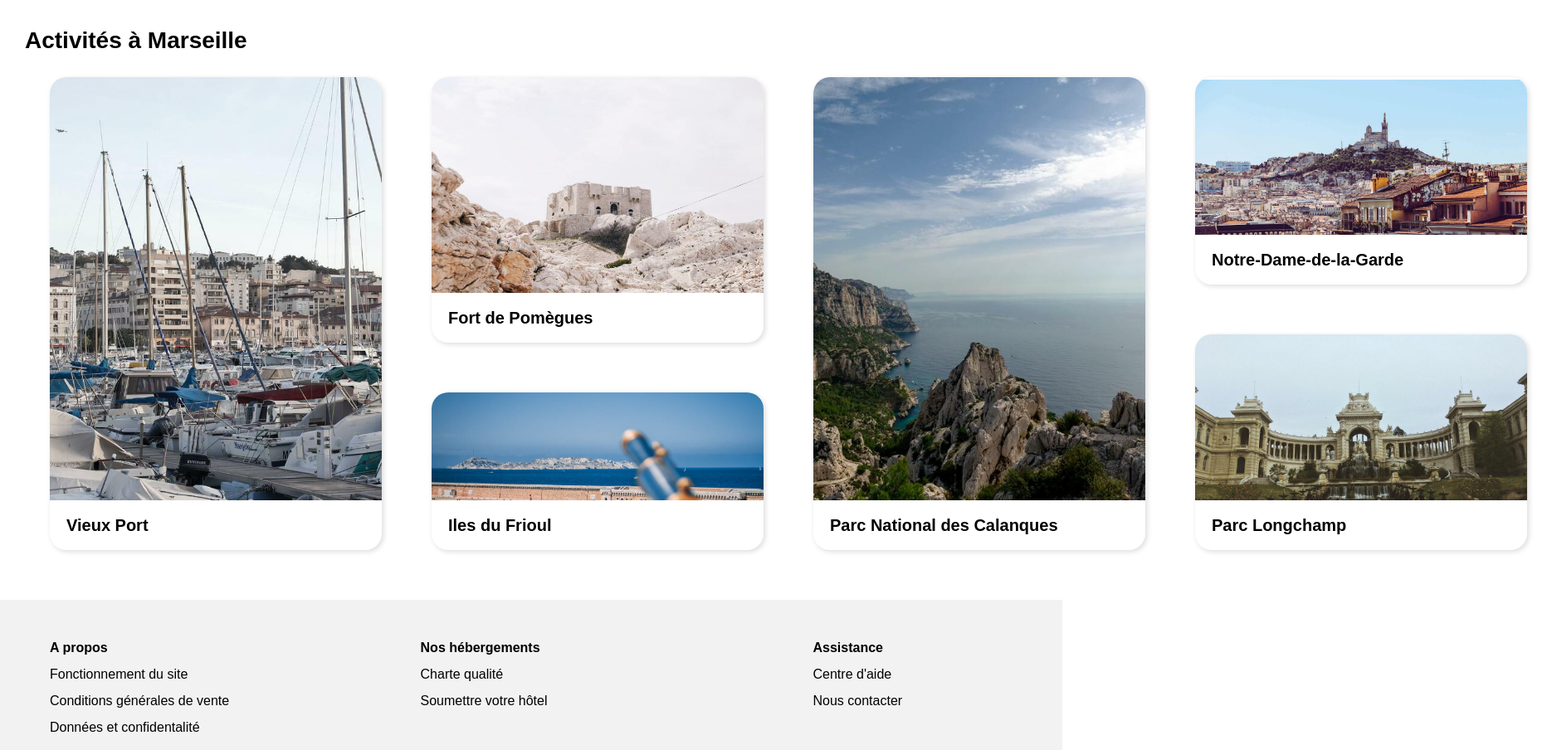
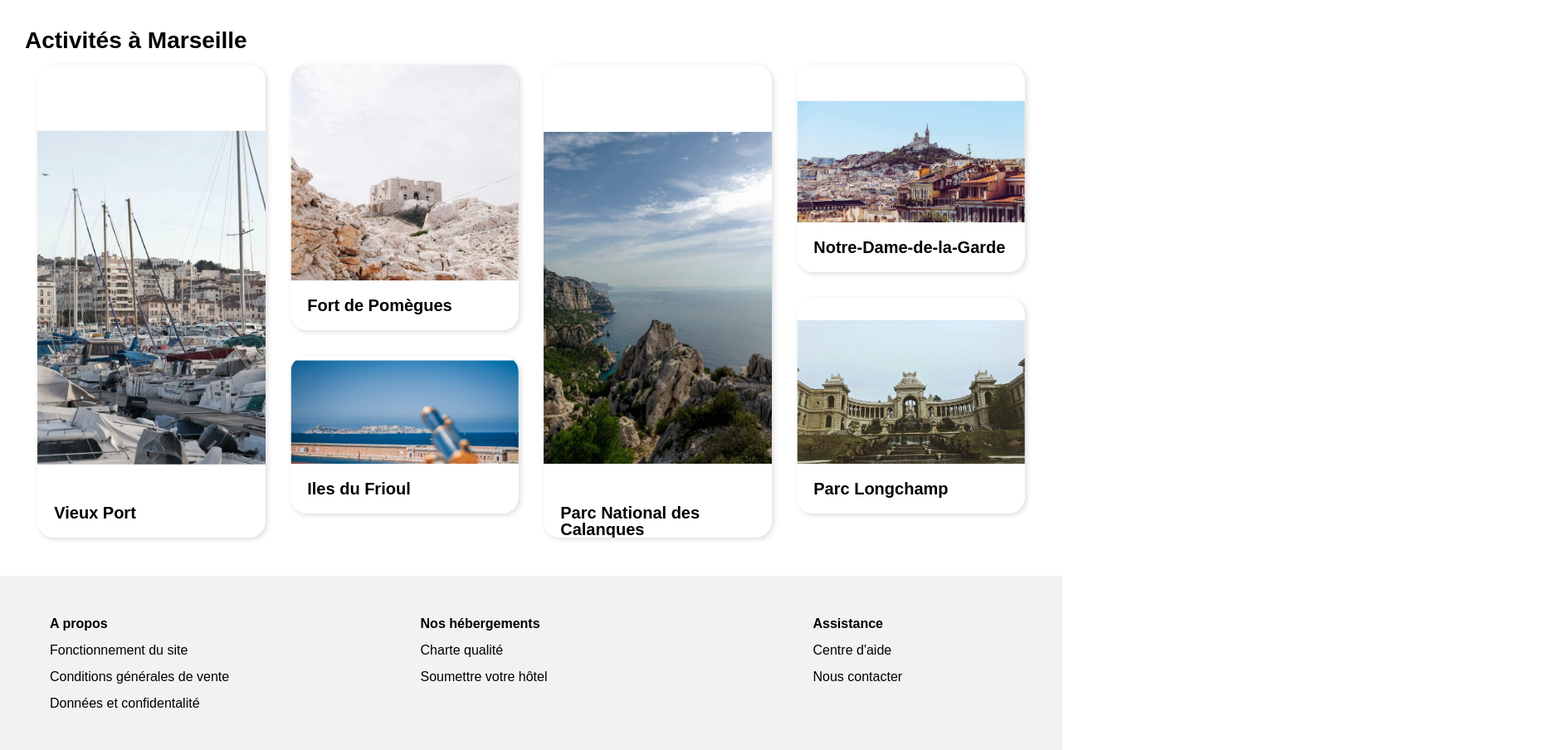
Before and after one commit to julien382/P2_Booki, a plain HTML site: page index.html in a window 1280 px wide. Shown: the part 1300-2204 px from the top of the page at 83% size, 1870 px wide, since content can reach past the window. Drawn offline with Linux system fonts and the light colour scheme.

Commit message:
T activités a marseille

```diff
--- a/css/desktop.css
+++ b/css/desktop.css
@@ -477,20 +477,27 @@ input
 {
     display:flex;
     flex-direction: row;
+    width: 100%;
+}
+
+.activites_col_column
+{
+    width: 50%;
 }
 
 .activites_column
 {
     display:flex;
     flex-direction: column;
+    width: 50%;
 }
 
 .card_column
 {
     flex: none;
-    width: 400px;
+    width: 90%;
     height: 570px;
-    margin: 30px;
+    margin: 5%;
     background-color: white;
     box-shadow: 2px 2px 6px 0px rgba(0, 0, 0, 0.14);
     border-radius: 20px;
@@ -524,9 +531,9 @@ input
 .card_row1
 {
     flex: none;
-    width: 400px;
+    width: 90%;
     height: 320px;
-    margin: 30px;
+    margin: 5%;
     background-color: white;
     box-shadow: 2px 2px 6px 0px rgba(0, 0, 0, 0.14);
     border-radius: 20px;
@@ -560,9 +567,9 @@ input
 .card_row2
 {
     flex: none;
-    width: 400px;
+    width: 90%;
     height: 190px;
-    margin: 30px;
+    margin: 5%;
     background-color: white;
     box-shadow: 2px 2px 6px 0px rgba(0, 0, 0, 0.14);
     border-radius: 20px;
@@ -596,9 +603,9 @@ input
 .card_row3
 {
     flex: none;
-    width: 400px;
+    width: 90%;
     height: 250px;
-    margin: 30px;
+    margin: 5%;
     background-color: white;
     box-shadow: 2px 2px 6px 0px rgba(0, 0, 0, 0.14);
     border-radius: 20px;
@@ -632,9 +639,9 @@ input
 .card_row4
 {
     flex: none;
-    width: 400px;
+    width: 90%;
     height: 260px;
-    margin: 30px;
+    margin: 5%;
     background-color: white;
     box-shadow: 2px 2px 6px 0px rgba(0, 0, 0, 0.14);
     border-radius: 20px;
--- a/index.html
+++ b/index.html
@@ -326,7 +326,7 @@
                     <h2>Activités à Marseille</h2>
                     <section class="activites_row">
                         <section  class="activites_row2">
-                            <div>
+                            <div class="activites_col_column">
                                 <a href="#"><div class="card_column">
                                     <div class="card_column_image">
                                         <img src="images/activites/3_medium/reno-laithienne-QUgJhdY5Fyk-unsplash.jpg" alt="Vieux Port" />
@@ -357,7 +357,7 @@
                             </div>
                         </section>
                         <section class="activites_row2">
-                            <div>
+                            <div class="activites_col_column">
                                 <a href="#"><div class="card_column">
                                     <div class="card_column_image">
                                         <img src="images/activites/3_medium/kilyan-sockalingum-NR8-cBCN3aI-unsplash.jpg" alt="Parc National des Calanques" />
```
Also changed, not shown: css/mobile.css (+4 -4 lines).
